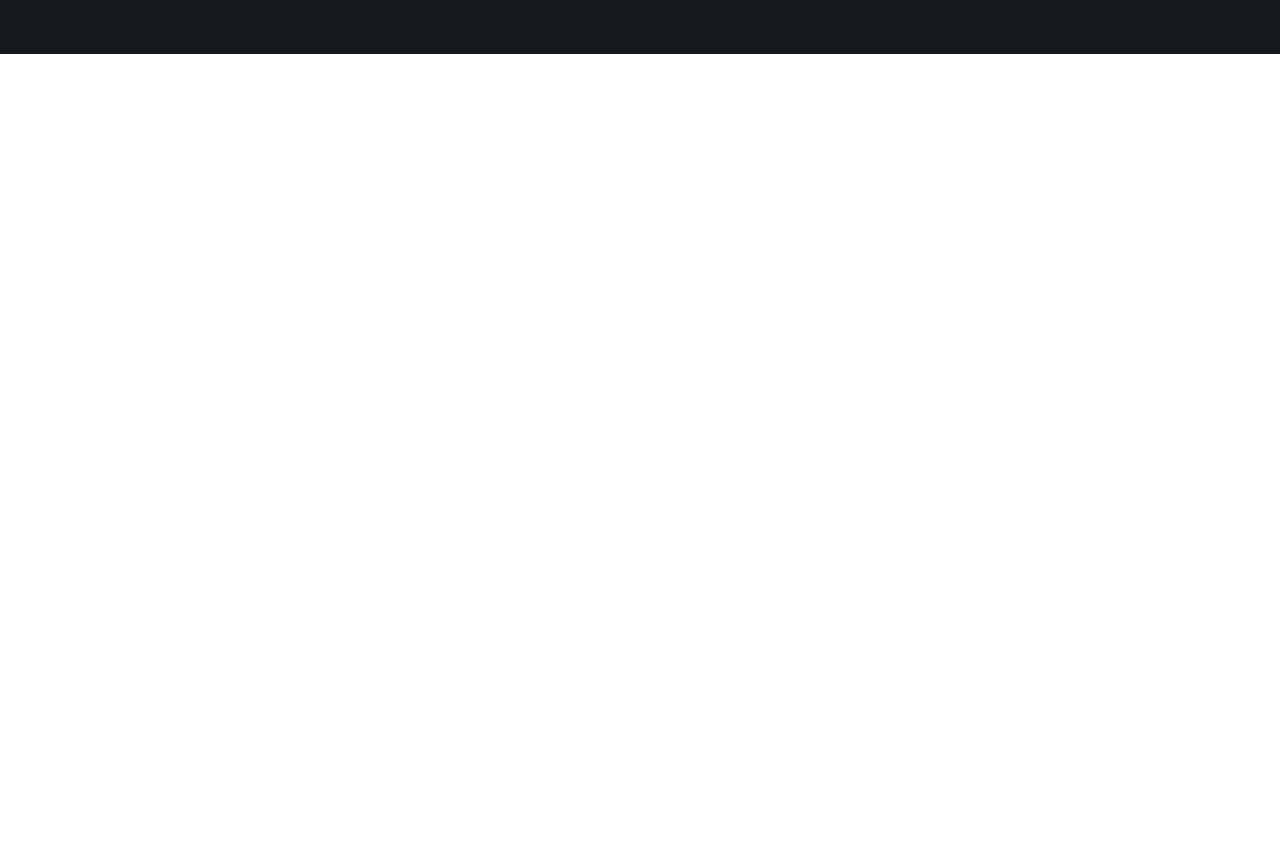
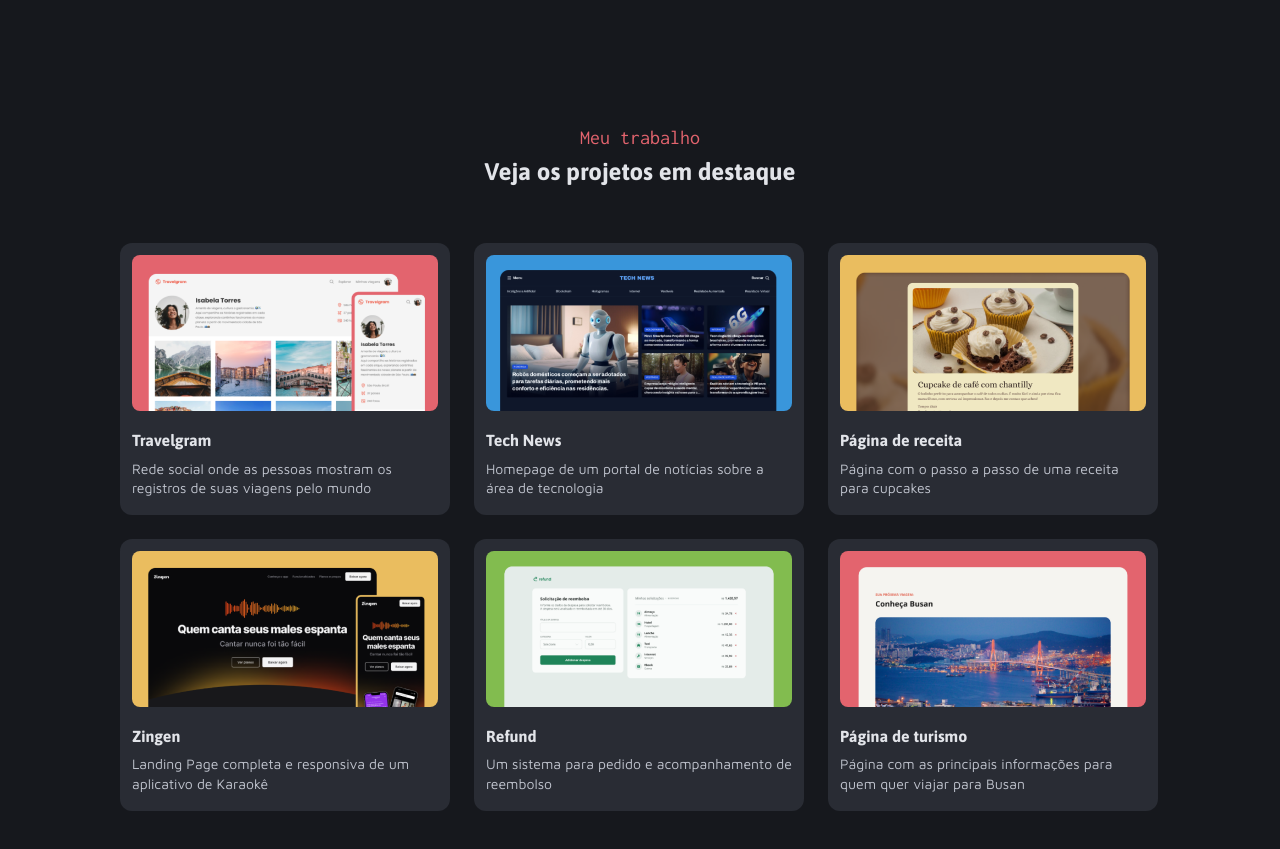
Before and after one commit to AndersonRovari/projeto-portfolio-dev, a plain HTML site: page index.html in a window 1280 px wide. Shown: the part 703-1552 px from the top of the page. Before the commit the page ends 800 px from the top, so only its background shows below. Drawn offline with Linux system fonts and the light colour scheme.

Commit message:
finalizando o main

```diff
--- a/index.html
+++ b/index.html
@@ -58,5 +58,57 @@
             </div>
         </header>
     </div>
+    <div id="gray">
+        <main class="container">
+            <section class="titles">
+                <h2><span>Meu trabalho</span></h2>
+                <h1>Veja os projetos em destaque</h1>
+            </section>
+            <section id="gallery" class="grid">
+                <figure>
+                    <img src="assets/thumbnail-images/Thumbnail_Project-01.png" alt="">
+                    <section id="figure-tittle">
+                        <h1>Travelgram</h1>
+                        <h2>Rede social onde as pessoas mostram os registros de suas viagens pelo mundo</h2>
+                    </section>
+                </figure>
+                <figure>
+                    <img src="assets/thumbnail-images/Thumbnail_Project-02.png" alt="">
+                    <section id="figure-tittle">
+                        <h1>Tech News</h1>
+                        <h2>Homepage de um portal de notícias sobre a área de tecnologia</h2>
+                    </section>
+                </figure>
+                <figure>
+                    <img src="assets/thumbnail-images/Thumbnail_Project-03.png" alt="">
+                    <section id="figure-tittle">
+                        <h1>Página de receita</h1>
+                        <h2>Página com o passo a passo de uma receita para cupcakes</h2>
+                    </section>
+                </figure>
+                <figure>
+                    <img src="assets/thumbnail-images/Thumbnail_Project-04.png" alt="">
+                    <section id="figure-tittle">
+                        <h1>Zingen</h1>
+                        <h2>Landing Page completa e responsiva de um aplicativo de Karaokê</h2>
+                    </section>
+                </figure>
+                <figure>
+                    <img src="assets/thumbnail-images/Thumbnail_Project-05.png" alt="">
+                    <section id="figure-tittle">
+                        <h1>Refund</h1>
+                        <h2>Um sistema para pedido e acompanhamento de reembolso</h2>
+                    </section>
+                </figure>
+                <figure>
+                    <img src="assets/thumbnail-images/Thumbnail_Project-06.png" alt="">
+                    <section id="figure-tittle">
+                        <h1>Página de turismo</h1>
+                        <h2>Página com as principais informações para quem quer viajar para Busan</h2>
+                    </section>
+                </figure>
+            </section>
+        </main>
+    </div>
 </body>
 </html>
--- a/styles/index.css
+++ b/styles/index.css
@@ -1,2 +1,3 @@
 @import url(global.css);
 @import url(header.css);
+@import url(main.css);
--- /dev/null
+++ b/styles/main.css
@@ -0,0 +1,76 @@
+#gray {
+    background-color: var(--gray-200);
+}
+
+main {
+    display: flex;
+    flex-direction: column;
+    justify-content: center;
+    padding-block: 72px 144px;
+    gap: 56px;
+}
+
+.titles {
+    margin: auto;
+    text-align: center;
+    display: flex;
+    flex-direction: column;
+    gap: 8px;
+
+    h2 {
+        font: var(--subtitle);
+        color: var(--gray-500);
+        span {
+            color: var(--red);
+        }
+        text-align: center;
+    }
+
+    h1 {
+        font: var(--title-md);
+        color: var(--gray-600);
+        justify-content: center;
+        text-align: center;
+    }
+
+}
+
+#gallery {
+    overflow: hidden;
+    grid-template-columns: repeat(3, 330px);
+    gap: 24px;
+}
+
+figure {
+    border-radius: 12px;
+    padding: 12px 12px 17px;
+    background-color: var(--gray-300);
+    overflow: hidden;
+    display: flex;
+    flex-direction: column;
+    gap: 20px;
+
+    img {
+        object-fit: cover;
+        width: 306px;
+        border-radius: 8px;
+    }
+
+}
+
+#figure-tittle {
+    display: flex;
+    flex-direction: column;
+    gap: 8px;
+
+    h1 {
+        font: var(--title-sm);
+        color: var(--gray-600);
+    }
+
+    h2 {
+        font: var(--text-sm);
+        color: var(--gray-500);
+    }
+
+}
```
